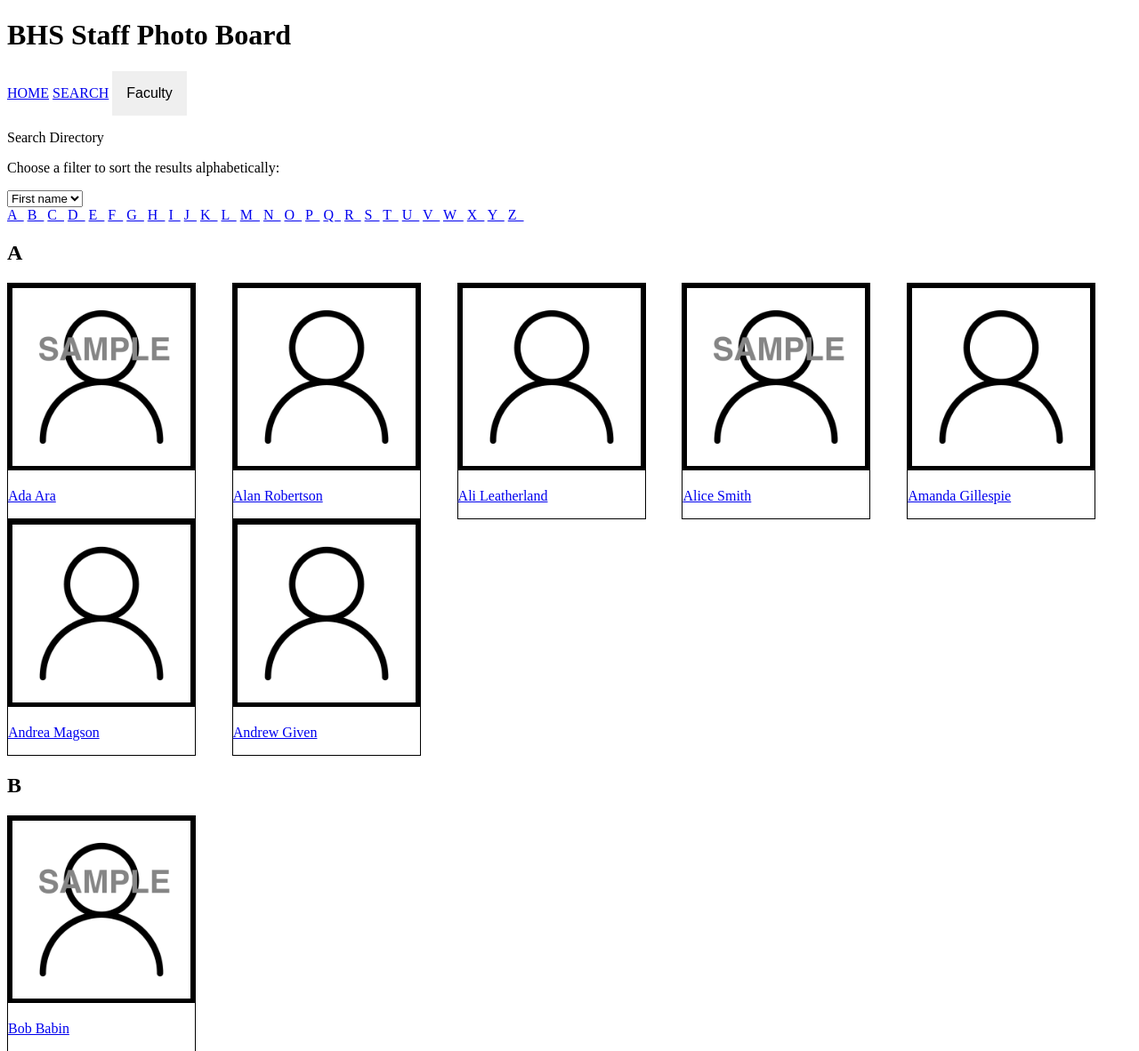
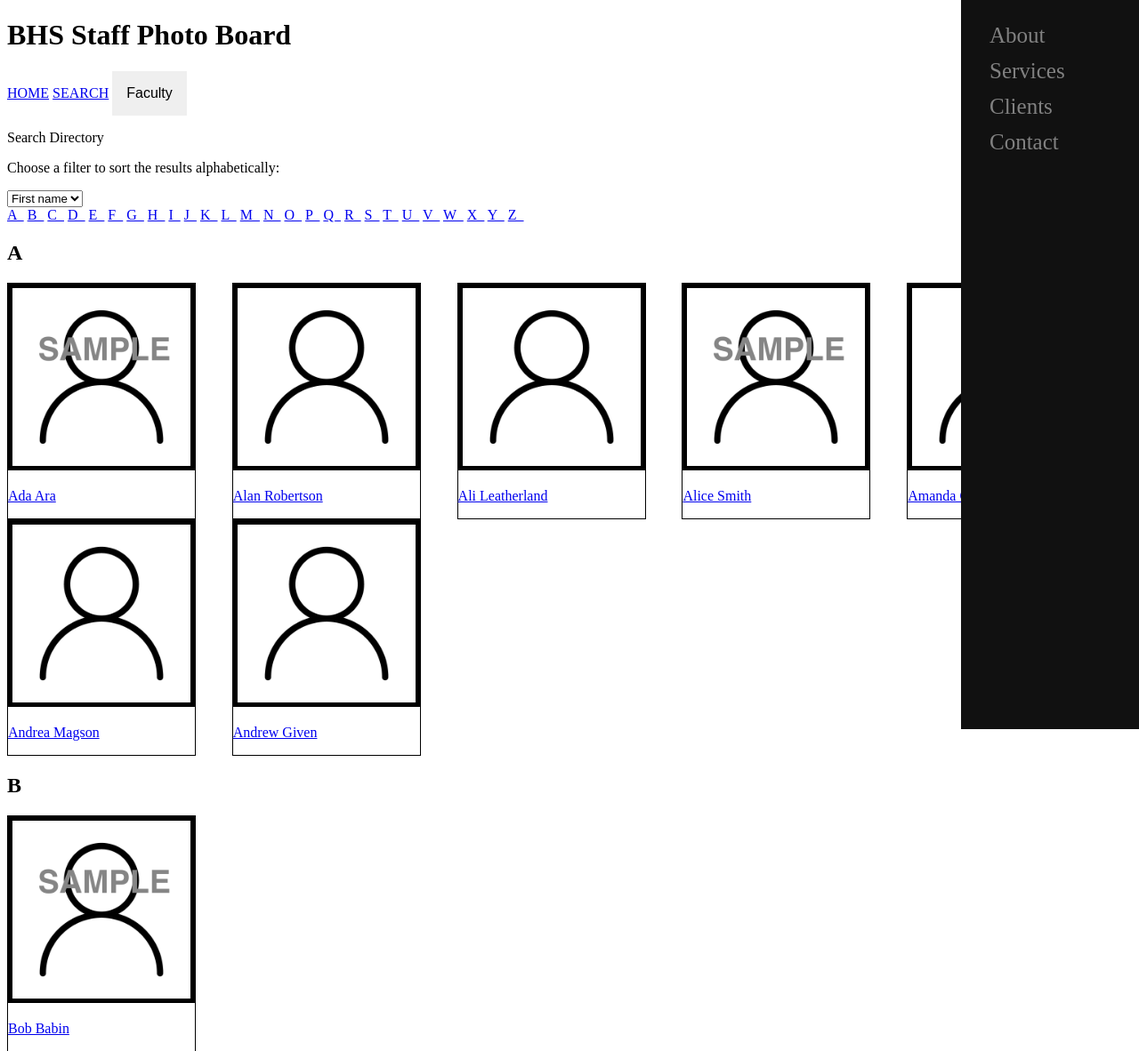
Before and after one commit to IsaacYao20036/DT_photoboard, a Flask app: page /search in a window 1280 px wide. Shown: the top 1182 px of the page at 89% size. Run offline with Flask 3, Linux system fonts and the light colour scheme; data comes from the database, SQL or seed files in the repository.

Commit message:
working on sidebar

```diff
--- a/app/static/css/style.css
+++ b/app/static/css/style.css
@@ -9,11 +9,6 @@
     border: none;
     cursor: pointer;
 }
-
-/* Dropdown button on hover & focus */
-/* .dropbtn:hover, .dropbtn:focus {
-background-color: #2980B9;
-} */
 
 /* The container <div> - needed to position the dropdown content */
 .dropdown {
@@ -79,3 +74,39 @@ img {
     width: fit-content;
     border: 1px solid black
 }
+
+
+/* Dropdown code from W3Schools: https://www.w3schools.com/howto/howto_js_sidenav.asp */
+
+.sidenav {
+    height: 100%;
+    width: 200px;
+    position: fixed;
+    z-index: 1;
+    top: 0;
+    right: 0;
+    background-color: #111;
+    overflow-x: hidden;
+    padding-top: 20px;
+}
+
+.sidenav a {
+    padding: 6px 6px 6px 32px;
+    text-decoration: none;
+    font-size: 25px;
+    color: #818181;
+    display: block;
+}
+
+.sidenav a:hover {
+    color: #f1f1f1;
+}
+
+.main {
+    margin-left: 200px; /* Same as the width of the sidenav */
+}
+
+@media screen and (max-height: 450px) {
+    .sidenav {padding-top: 15px;}
+    .sidenav a {font-size: 18px;}
+}
--- a/app/templates/search.html
+++ b/app/templates/search.html
@@ -11,7 +11,12 @@
     <input type="submit" value="Go to profile">
 </form> -->
 
-
+<div class="sidenav">
+    <a href="#">About</a>
+    <a href="#">Services</a>
+    <a href="#">Clients</a>
+    <a href="#">Contact</a>
+  </div>
 
 <p>Choose a filter to sort the results alphabetically:</p>
 <select id="filterSelect">
```
